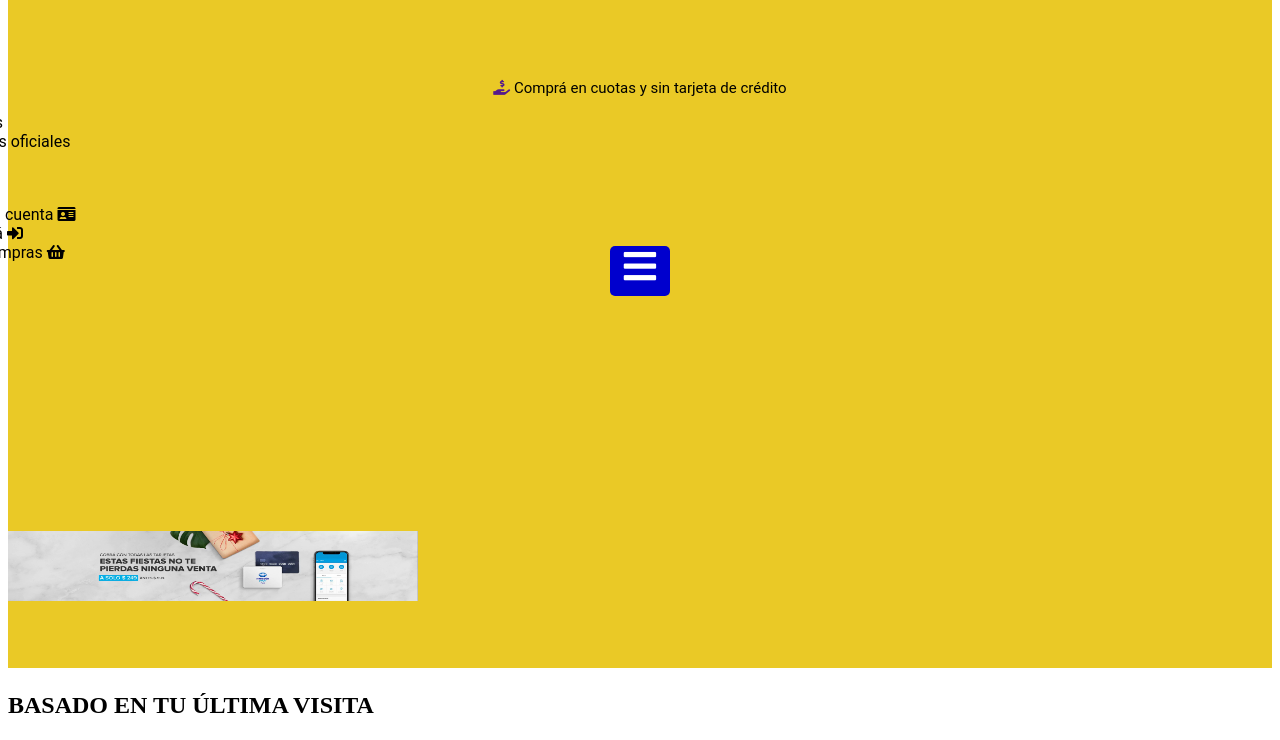
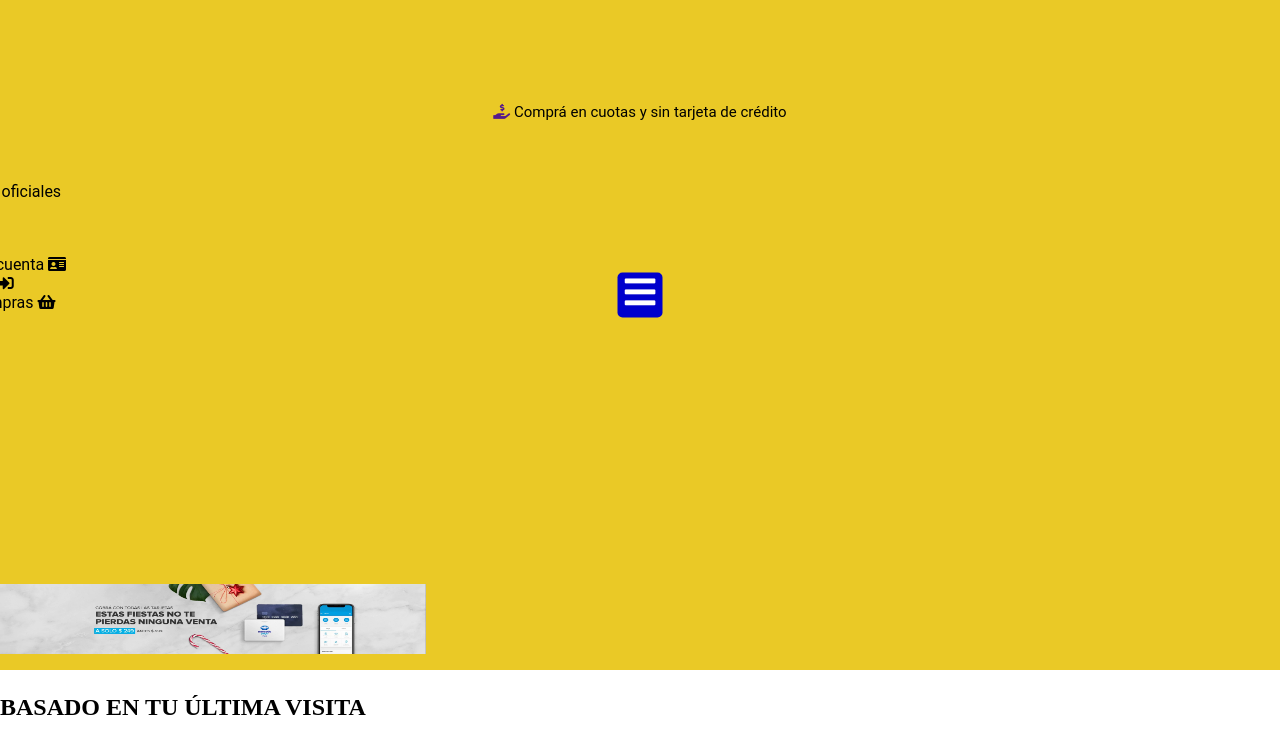
Before and after one commit to Emiliano-dos-Reis/MercadoLiebreDosReis, a website: page views/home.html in a window 1280 px wide. Shown: the part 169-909 px from the top of the page. Drawn offline with Linux system fonts and the light colour scheme.

Commit message:
correcciones finales

```diff
--- a/public/css/styles.css
+++ b/public/css/styles.css
@@ -1,10 +1,25 @@
+
+:root {
+   --color-icono: #0000CD;
+
+   --alineacion-texto: center;
+
+   --tipografia: 'Roboto', sans-serif;
+}
+
+
+
+body {
+    margin:0;
+}
+
 
 header {
 
 background-color:  #EAC926;
 
 
-font-family: 'Roboto', sans-serif;
+font-family: var(--tipografia);
 
 }
 
@@ -65,7 +80,7 @@ P{
 
 ul li p  {
 
-    text-align: center;
+    text-align: var(--alineacion-texto);
 
 
     font-size: 18PX;
@@ -76,28 +91,34 @@ ul li p  {
 
 nav div{
 
-    text-align: center;
+    text-align:var(--alineacion-texto);
 
-    font-size: 37px;
+    font-size: 35px;
+
+
 
     color: white;
 
     background:  #0000CD;
 
-    width: 60px;
+    width: 45px;
 
-    height: 50px;
+    height: 45px;
 
     position: absolute;
-    top: 55%;
+    top: 58%;
     left: 50%;
     transform: translate(-50%, -50%);
 
     border-radius: 5px;
+
 }
 
+
+
+
 .crédito{
-text-align: center;
+text-align: var(--alineacion-texto);
 line-height: 1px;
 margin-bottom: 50px;
 
@@ -157,7 +178,7 @@ ul li p span{
 
             font-size: 2em;
 
-            color: #0000CD;
+            color: var(--color-icono);
 
 
             width: 60px;
@@ -184,7 +205,7 @@ ul li p span{
 
             font-size: 2em;
 
-            color: #0000CD;
+            color: var(--color-icono);
 
 
             width: 60px;
@@ -214,7 +235,7 @@ ul li p span{
 
             font-size: 2em;
 
-            color: #0000CD;
+            color: var(--color-icono);
 
 
             width: 60px;
@@ -232,9 +253,10 @@ ul li p span{
         .cuotas{
 
             font-size: 15px;
-            text-align: center;
+            text-align: var(--alineacion-texto);;
            padding: 10%;
-           margin-bottom: -10%;
+           margin-bottom: -8%;
+           margin-top: 30px;
 
 
         }
--- a/views/home.html
+++ b/views/home.html
@@ -23,8 +23,6 @@
       <div id="busqueda"></div>
 
 
-
-
   <div class="box">
     <form action="#">
         <input type="text"
@@ -42,8 +40,6 @@
     <button>
 
 
-
-
         <i class="fa fa-search"
             style="font-size: 18px;"
             >
@@ -54,7 +50,6 @@
     <div class="cuotas">
      <a href=""><span class="fas fa-hand-holding-usd"></span> </a>   Comprá en cuotas y sin tarjeta de crédito
     </div>
-
 
 
 <nav>
@@ -70,7 +65,6 @@
 
     <link href="https://cdnjs.cloudflare.com/ajax/libs/font-awesome/5.15.3/css/all.min.css"
     rel="stylesheet" />
-
 
 
   <ul>
@@ -101,23 +95,19 @@
     </li>
 </ul>
 
+    <div class="burger-menu">
 
-
-
-
-    <div class="burger-menu">
         <i class="fas fa-bars"></i>
        </div>
 
     </nav>
 
 
-
     <img src = "/images/img-home-banner.jpg" alt= ""
 
 
-    style="width: 410px;
-       padding-bottom: 5%;
+    style="width: 426px;
+       padding-bottom: 1%;
        padding-top: 20%;
     height: 70px;">
 
@@ -128,8 +118,7 @@
 
 <main>
 
-
-    <section>
+<section>
 
         <h3>BASADO EN TU ÚLTIMA VISITA</h3>
 
@@ -244,7 +233,7 @@
                 <div class="precio">
                 <p>$230.000</p> </div>
                     <p>20% OFF</p>
-                        <p><H5>MacBook Pro 2019</H5></p>
+                        <p><strong>MacBook Pro 2019</strong></p>
 
                     </article>
                 <article>
@@ -263,7 +252,7 @@
                                 <p><strong>Samsung Galaxy S10</strong></p>
 
 
-                            <article>
+<article>
 
 
                             <center>
@@ -282,7 +271,7 @@
 
 
 
-                                    </article>
+    </article>
     </section>
 
 </main>
@@ -318,7 +307,7 @@
 
         <div class="crédito">
 <section>
-    <H3>Envío gratis desde los $ 2.500    </H3>
+    <H3>Envío gratis desde los $ 2.500</H3>
     <P>Solo por estar registrad@ en MercadoLiebre</P> <P>tenés envíos gratis en miles de
         productos. Es </p> <p>un beneficio de MercadoPuntos.</P>
     </div>
@@ -341,12 +330,12 @@
             </div>
 
 
-        </article>
+</article>
 
                 <P>Copyright © 1999-2020 MercadoLiebre S.R.L.</P>
 
 
-                </section>
+</section>
 </footer>
 
 </body>
```
